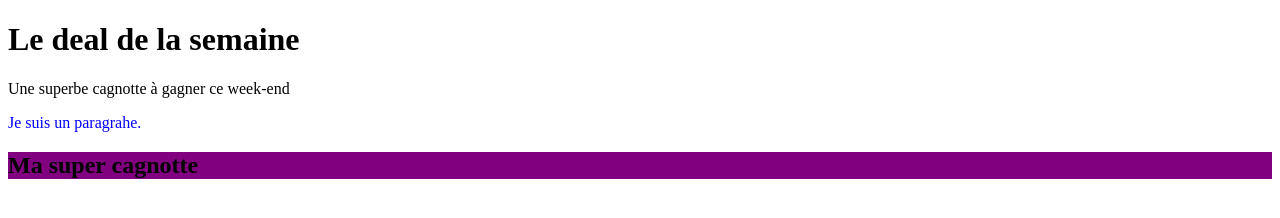
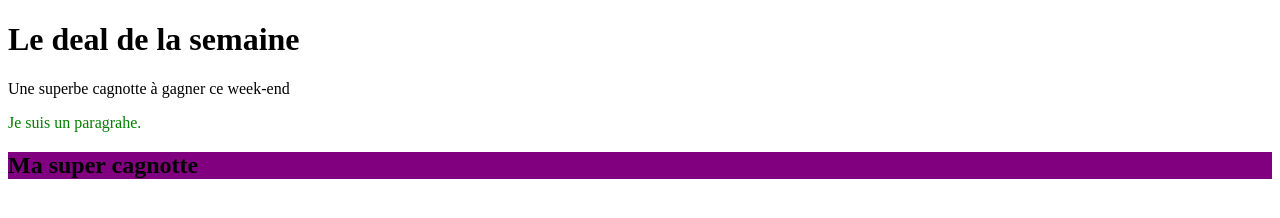
Before and after one commit to AlexisSANOGO225/testOpen, a plain HTML site: page index.html in a window 1280 px wide. Drawn offline with Linux system fonts and the light colour scheme.

Commit message:
Paragraphe en vert

```diff
--- a/index.html
+++ b/index.html
@@ -8,7 +8,7 @@
 <body>
     <h1>Le deal de la semaine</h1>
     <p>Une superbe cagnotte à gagner ce week-end</p>
-    <p style="color: blue;">Je suis un paragrahe.</p>
+    <p style="color: green;">Je suis un paragrahe.</p>
     <h2 style="background-color: purple;">Ma super cagnotte</h2>
 </body>
 </html>
```
